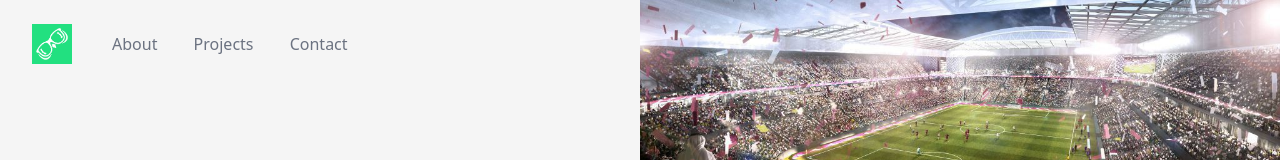
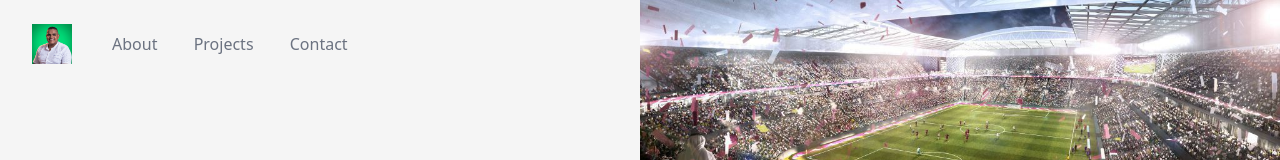
Before and after one commit to educational-org/Asincronismo-JavaScript, a website: page src/app/index.html in a window 1280 px wide. Shown: the top 160 px of the page. Drawn offline with nearby package versions, Linux system fonts and the light colour scheme; no server answers.

Commit message:
se modifica imagen de perfil y se agrega enlace a github

```diff
--- a/src/app/index.html
+++ b/src/app/index.html
@@ -19,7 +19,9 @@
                   <div class="flex items-center justify-between w-full md:w-auto">
                     <a href="#">
                       <span class="sr-only">Title</span>
-                      <img class="h-8 w-auto sm:h-10" src="./assets/icon-02.jpg">
+                      <a href="https://github.com/JuanCCampo95" target="_blank">
+                        <img class="h-8 w-auto sm:h-10" src="./assets/fotopersonal.jpg">
+                      </a>
                     </a>
                   </div>
                 </div>
```
